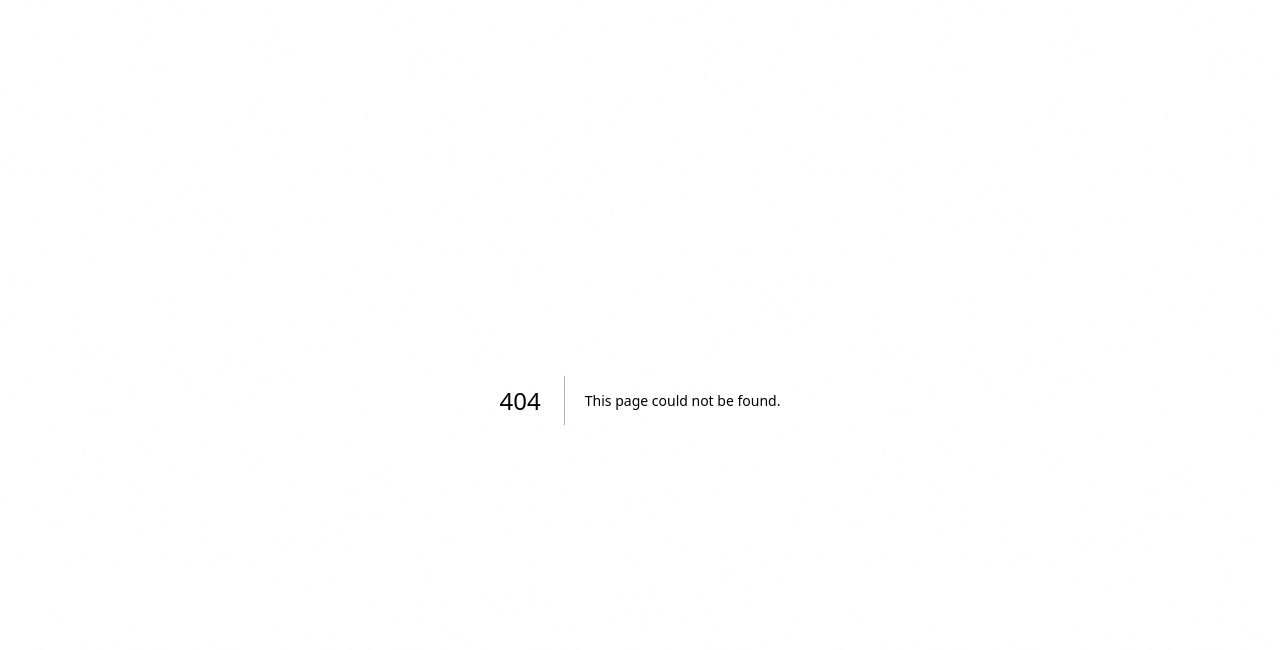
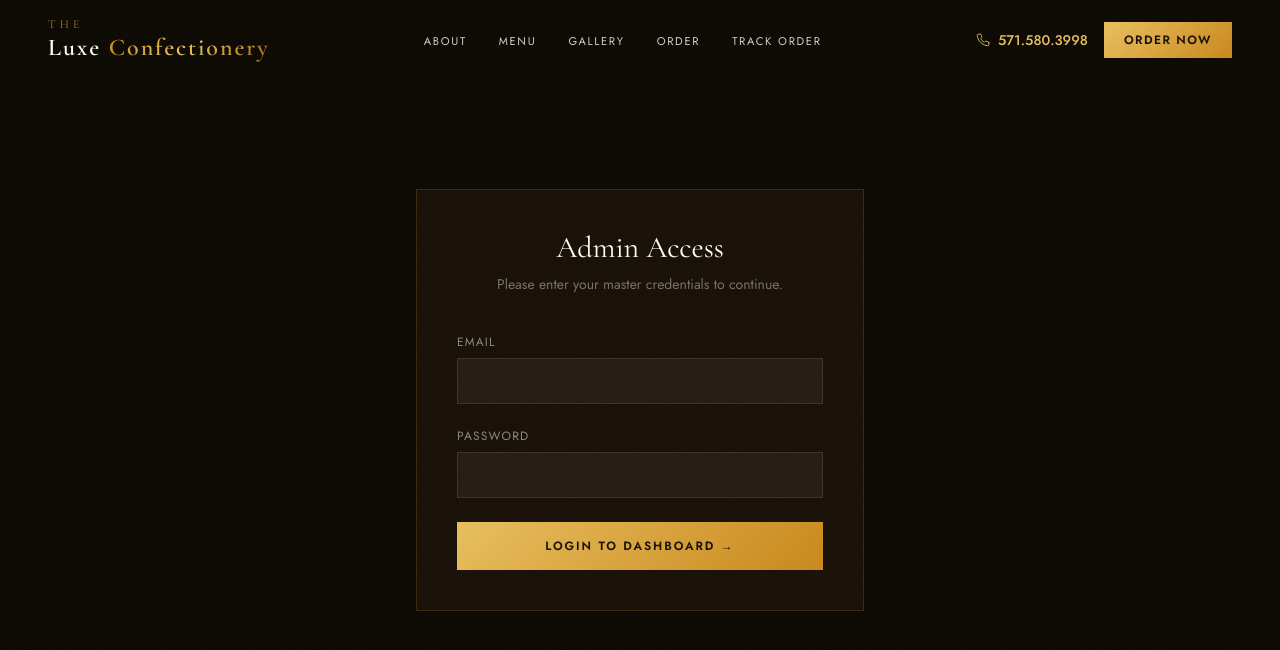
Before and after one commit to Bamahpharez11/The-Luxe, a Next.js app: page /admin/login in a window 1280 px wide. Before the commit this address had no page. Shown: the top 650 px of the page. Built offline with nearby package versions, Linux system fonts and the light colour scheme.

Commit message:
feat: implement secure admin login authentication

```diff
--- /dev/null
+++ b/src/app/admin/login/page.tsx
@@ -0,0 +1,104 @@
+'use client'
+
+import { useState } from 'react'
+import { useRouter } from 'next/navigation'
+import Navbar from '@/components/Navbar'
+
+export default function AdminLogin() {
+  const [email, setEmail] = useState('')
+  const [password, setPassword] = useState('')
+  const [error, setError] = useState('')
+  const [loading, setLoading] = useState(false)
+  const router = useRouter()
+
+  const handleLogin = async (e: React.FormEvent) => {
+    e.preventDefault()
+    setLoading(true)
+    setError('')
+
+    try {
+      const res = await fetch('/api/auth/login', {
+        method: 'POST',
+        headers: { 'Content-Type': 'application/json' },
+        body: JSON.stringify({ email, password }),
+      })
+
+      if (res.ok) {
+        // Redirect to admin dashboard on success
+        router.push('/admin')
+        router.refresh()
+      } else {
+        const data = await res.json()
+        setError(data.error || 'Invalid credentials')
+      }
+    } catch (err) {
+      setError('A network error occurred. Please try again.')
+    } finally {
+      setLoading(false)
+    }
+  }
+
+  return (
+    <div className="min-h-screen flex flex-col" style={{ background: '#0e0b05' }}>
+      <Navbar />
+
+      <div className="flex-1 flex items-center justify-center p-6">
+        <div className="w-full max-w-md p-10" style={{ background: '#1a1209', border: '1px solid rgba(201,137,29,0.2)' }}>
+          <div className="text-center mb-10">
+            <h1 className="text-3xl text-white mb-2" style={{ fontFamily: 'var(--font-cormorant)' }}>
+              Admin Access
+            </h1>
+            <p className="text-white/40 text-sm" style={{ fontFamily: 'var(--font-jost)' }}>
+              Please enter your master credentials to continue.
+            </p>
+          </div>
+
+          <form onSubmit={handleLogin} className="space-y-6">
+            <div>
+              <label className="block text-white/50 text-xs tracking-widest uppercase mb-2" style={{ fontFamily: 'var(--font-jost)' }}>Email</label>
+              <input
+                type="email"
+                required
+                value={email}
+                onChange={e => setEmail(e.target.value)}
+                className="w-full px-4 py-3 text-white placeholder-white/25 text-sm focus:outline-none transition-colors"
+                style={{ background: 'rgba(255,255,255,0.05)', border: '1px solid rgba(255,255,255,0.1)', fontFamily: 'var(--font-jost)' }}
+                onFocus={e => e.currentTarget.style.borderColor = 'rgba(201,137,29,0.6)'}
+                onBlur={e => e.currentTarget.style.borderColor = 'rgba(255,255,255,0.1)'}
+              />
+            </div>
+
+            <div>
+              <label className="block text-white/50 text-xs tracking-widest uppercase mb-2" style={{ fontFamily: 'var(--font-jost)' }}>Password</label>
+              <input
+                type="password"
+                required
+                value={password}
+                onChange={e => setPassword(e.target.value)}
+                className="w-full px-4 py-3 text-white placeholder-white/25 text-sm focus:outline-none transition-colors"
+                style={{ background: 'rgba(255,255,255,0.05)', border: '1px solid rgba(255,255,255,0.1)', fontFamily: 'var(--font-jost)' }}
+                onFocus={e => e.currentTarget.style.borderColor = 'rgba(201,137,29,0.6)'}
+                onBlur={e => e.currentTarget.style.borderColor = 'rgba(255,255,255,0.1)'}
+              />
+            </div>
+
+            {error && (
+              <div className="p-3 text-sm text-red-400 text-center" style={{ background: 'rgba(239,68,68,0.1)', border: '1px solid rgba(239,68,68,0.2)', fontFamily: 'var(--font-jost)' }}>
+                {error}
+              </div>
+            )}
+
+            <button
+              type="submit"
+              disabled={loading}
+              className="w-full py-4 text-[#1a1209] font-semibold text-xs tracking-widest uppercase transition-all duration-300 hover:scale-[1.02] disabled:opacity-60 disabled:cursor-not-allowed"
+              style={{ background: 'linear-gradient(135deg, #e8bf5e 0%, #c9891d 100%)', fontFamily: 'var(--font-jost)', letterSpacing: '0.16em' }}
+            >
+              {loading ? 'Authenticating...' : 'Login to Dashboard →'}
+            </button>
+          </form>
+        </div>
+      </div>
+    </div>
+  )
+}
--- a/src/app/admin/page.tsx
+++ b/src/app/admin/page.tsx
@@ -1,6 +1,7 @@
 'use client'
 
 import { useState, useEffect, useCallback } from 'react'
+import { useRouter } from 'next/navigation'
 import type { Order, OrderStatus } from '@/lib/order-store'
 
 const STATUS_COLORS: Record<OrderStatus, { bg: string; text: string; dot: string }> = {
@@ -21,6 +22,7 @@ interface Stats {
 }
 
 export default function AdminPage() {
+  const router = useRouter()
   const [orders, setOrders] = useState<Order[]>([])
   const [stats, setStats] = useState<Stats | null>(null)
   const [filter, setFilter] = useState<OrderStatus | 'all'>('all')
@@ -77,6 +79,12 @@ export default function AdminPage() {
     await fetchOrders()
   }
 
+  const handleLogout = async () => {
+    await fetch('/api/auth/logout', { method: 'POST' })
+    router.push('/admin/login')
+    router.refresh()
+  }
+
   const filtered = filter === 'all' ? orders : orders.filter((o) => o.status === filter)
 
   const fmtDate = (iso: string) =>
@@ -106,6 +114,9 @@ export default function AdminPage() {
           <a href="/" style={{ color: 'rgba(255,255,255,0.4)', fontSize: '0.72rem', letterSpacing: '0.12em', textTransform: 'uppercase', textDecoration: 'none' }}>
             ← Back to Site
           </a>
+          <button onClick={handleLogout} style={{ color: '#f87171', background: 'none', border: 'none', fontSize: '0.72rem', letterSpacing: '0.12em', textTransform: 'uppercase', cursor: 'pointer' }}>
+            Logout
+          </button>
         </div>
       </header>
 
--- /dev/null
+++ b/src/app/api/auth/login/route.ts
@@ -0,0 +1,27 @@
+import { NextRequest, NextResponse } from 'next/server'
+import { cookies } from 'next/headers'
+
+export async function POST(req: NextRequest) {
+  try {
+    const { email, password } = await req.json()
+
+    // Hardcoded master credentials
+    if (email === 'kekekshumado@gmail.com' && password === 'Luxe2468$') {
+
+      // Set secure HTTP-only cookie
+      cookies().set('admin_session', 'true', {
+        httpOnly: true,
+        secure: process.env.NODE_ENV === 'production',
+        sameSite: 'lax',
+        path: '/',
+        maxAge: 60 * 60 * 24 * 7, // 1 week
+      })
+
+      return NextResponse.json({ success: true })
+    }
+
+    return NextResponse.json({ error: 'Invalid credentials' }, { status: 401 })
+  } catch (error) {
+    return NextResponse.json({ error: 'Internal server error' }, { status: 500 })
+  }
+}
--- /dev/null
+++ b/src/app/api/auth/logout/route.ts
@@ -0,0 +1,7 @@
+import { NextResponse } from 'next/server'
+import { cookies } from 'next/headers'
+
+export async function POST() {
+  cookies().delete('admin_session')
+  return NextResponse.json({ success: true })
+}
```
Also changed, not shown: src/middleware.ts (added, +33 -0 lines).
